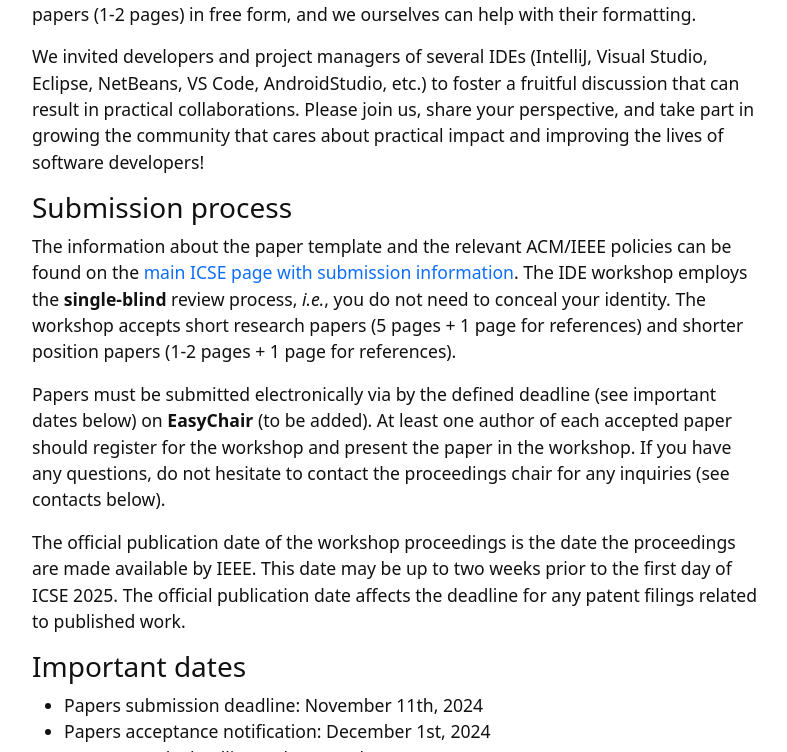
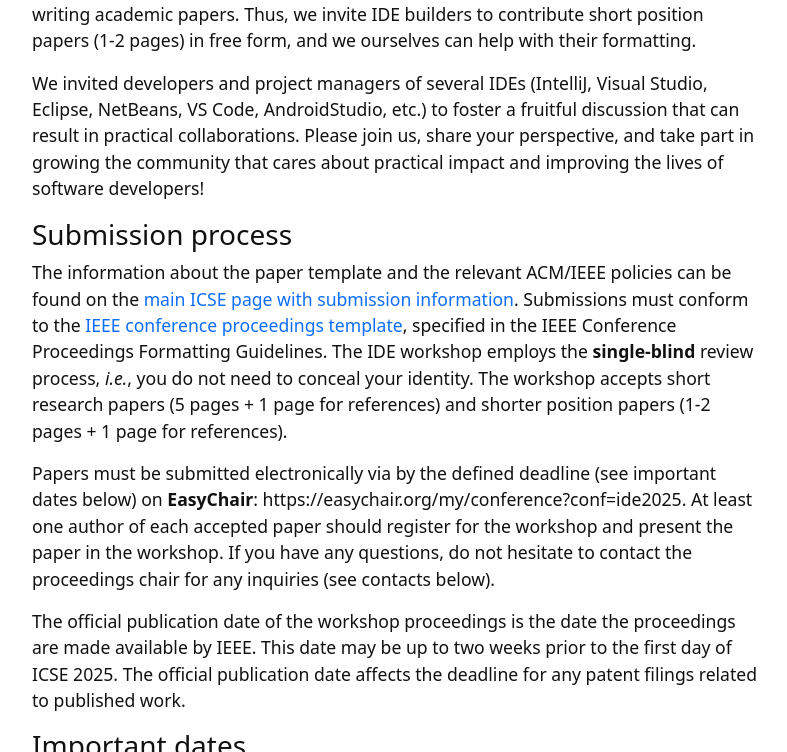
Before and after one commit to ide-workshop/ide-workshop.github.io, a Jekyll site: the page built from index.md, in a window 1280 px wide and 900 px high, scrolled down 2200 px, cut to the strip 0-752 px from the top of the window. Shown: the whole strip, without its empty margins (245-1032 px from the left). Built offline with Jekyll 4.4.1, drawn with Linux system fonts in a browser that asks for light colours; some of the changed text lies outside the part shown.

Commit message:
Added details about template and EasyChair

```diff
--- a/index.md
+++ b/index.md
@@ -7,6 +7,7 @@ layout: page
 
 ## News
 
+* **August 15th**: the [EasyChair](https://easychair.org/my/conference?conf=ide2025) is up
 * **August 15th**: workshop accepted to ICSE'25!
 * **June 15th**: workshop proposal sent to ICSE'25
 * **June 15th**: the website is up
@@ -76,11 +77,12 @@ lives of software developers!
 
 The information about the paper template and the relevant ACM/IEEE policies can be found on the
 [main ICSE page with submission information](https://conf.researchr.org/track/icse-2025/icse-2025-research-track#submission-process).
+Submissions must conform to the [IEEE conference proceedings template](https://www.ieee.org/conferences/publishing/templates.html), specified in the IEEE Conference Proceedings Formatting Guidelines.
 The IDE workshop employs the **single-blind** review process, _i.e._, you do not need to conceal your identity.
 The workshop accepts short research papers (5 pages + 1 page for references) and shorter position
 papers (1-2 pages + 1 page for references).
 
-Papers must be submitted electronically via by the defined deadline (see important dates below) on **EasyChair** (to be added).
+Papers must be submitted electronically via by the defined deadline (see important dates below) on **EasyChair**: https://easychair.org/my/conference?conf=ide2025.
 At least one author of each accepted paper should register for the
 workshop and present the paper in the workshop. If you have any questions, do not hesitate to contact
 the proceedings chair for any inquiries (see contacts below).
```
